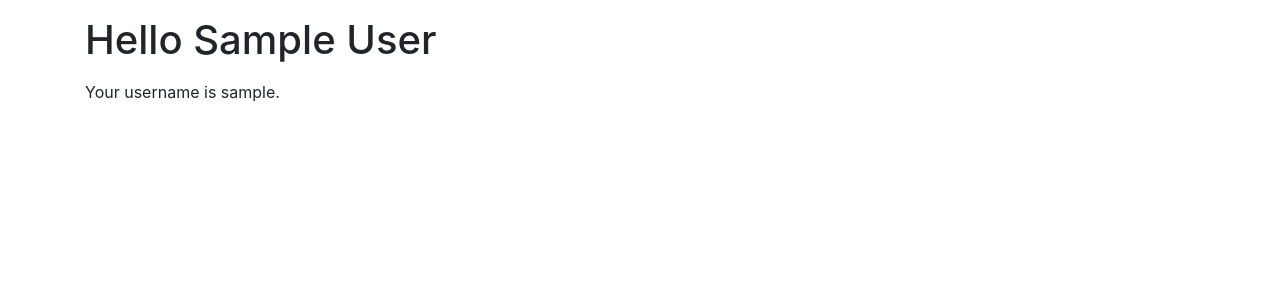
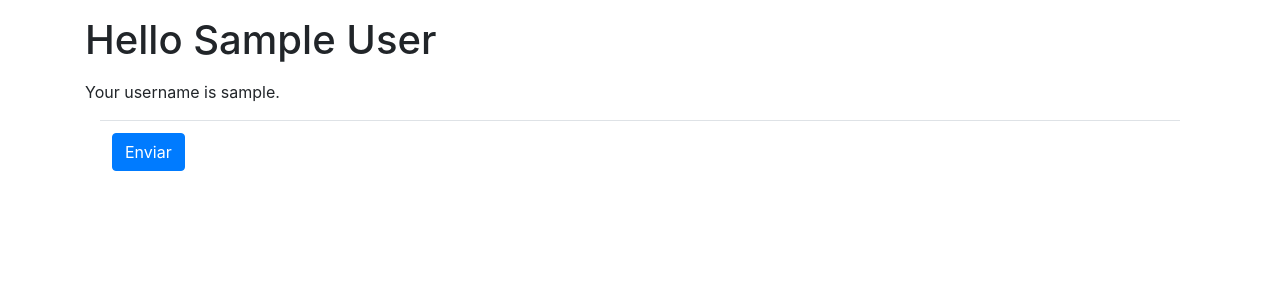
Before and after one commit to franciscocamellon/phone_book_site, a Django app: page /accounts/dashboard/ in a window 1280 px wide. Shown: the part 56-356 px from the top of the page. Run offline with Django 3.2, Linux system fonts and the light colour scheme; the visitor is signed in with stand-in values (Sample User, id 1); some libraries are stand-ins or nearby versions.

Commit message:
Adding form to the dashboard

```diff
--- a/accounts/templates/accounts/dashboard.html
+++ b/accounts/templates/accounts/dashboard.html
@@ -1,6 +1,21 @@
 {% extends 'base.html' %}
+{% block title %}{{user.first_name}}'s dashboard | {% endblock %}
 {% block contents %}
     <h1 class="mt-3 mb-3"> Hello {{ user.first_name }} {{ user.last_name }}  </h1>
     {% include 'partials/_messages.html' %}
     <p>Your username is {{user}}.</p>
+    <div class="container">
+        <form action="{% url 'dashboard' %}" method="POST" type="multipart/form-data" >
+            {% csrf_token %}
+            <table class="table">
+                {{form}}
+                <tr>
+                    <td>
+                        <button type="submit" class="btn btn-primary">Enviar</button>
+                    </td>
+                </tr>
+            </table>
+        </form>
+    </div>
+
 {% endblock %}
```
